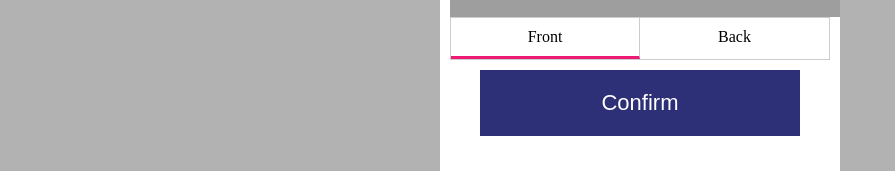
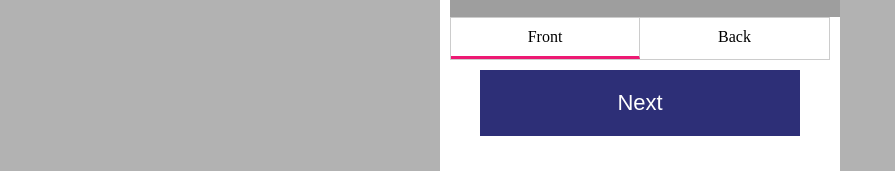
Before and after one commit to kmacoders/react-upload-bannery, a Preact app: page / in a window 1280 px wide. Both pictures are taken after a click on the button "Upload". Shown: the part 626-797 px from the top of the page, without its empty margins (0-895 px from the left). Built offline with nearby package versions, Linux system fonts and the light colour scheme.

Commit message:
fix: small

```diff
--- a/src/app.jsx
+++ b/src/app.jsx
@@ -194,7 +194,7 @@ export function App({ front, back }) {
                   className="b-upload-btn-style"
                   onClick={() => handleConfirm()}
                 >
-                  Confirm
+                  Next
                 </button>
               </div>
             </div>
```
